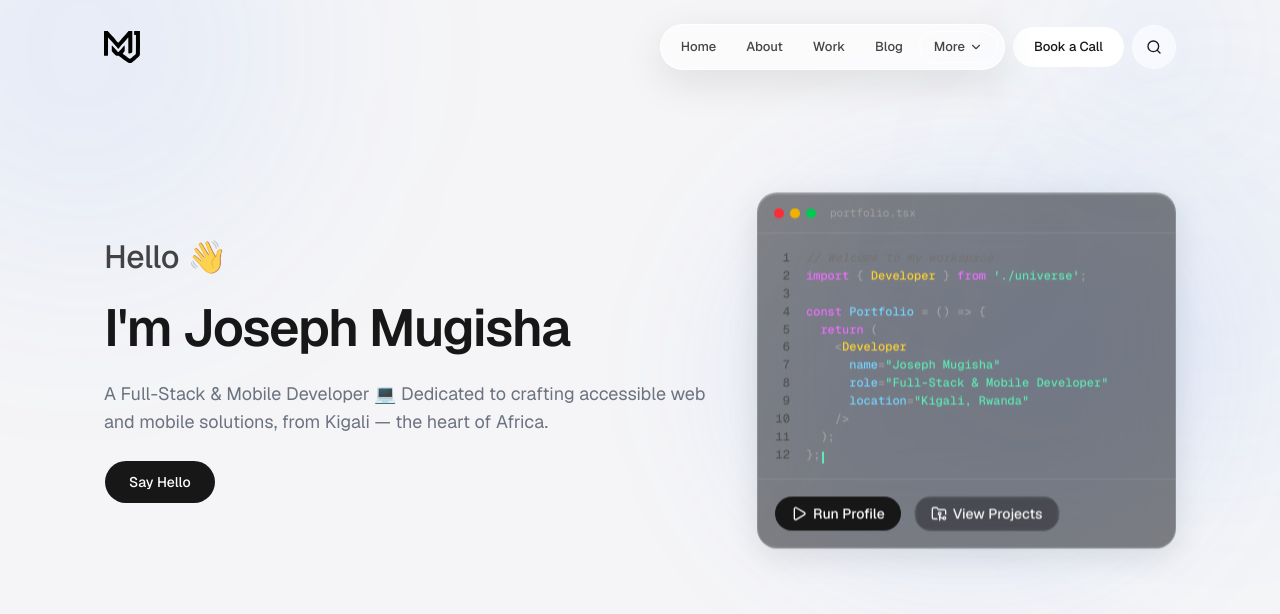
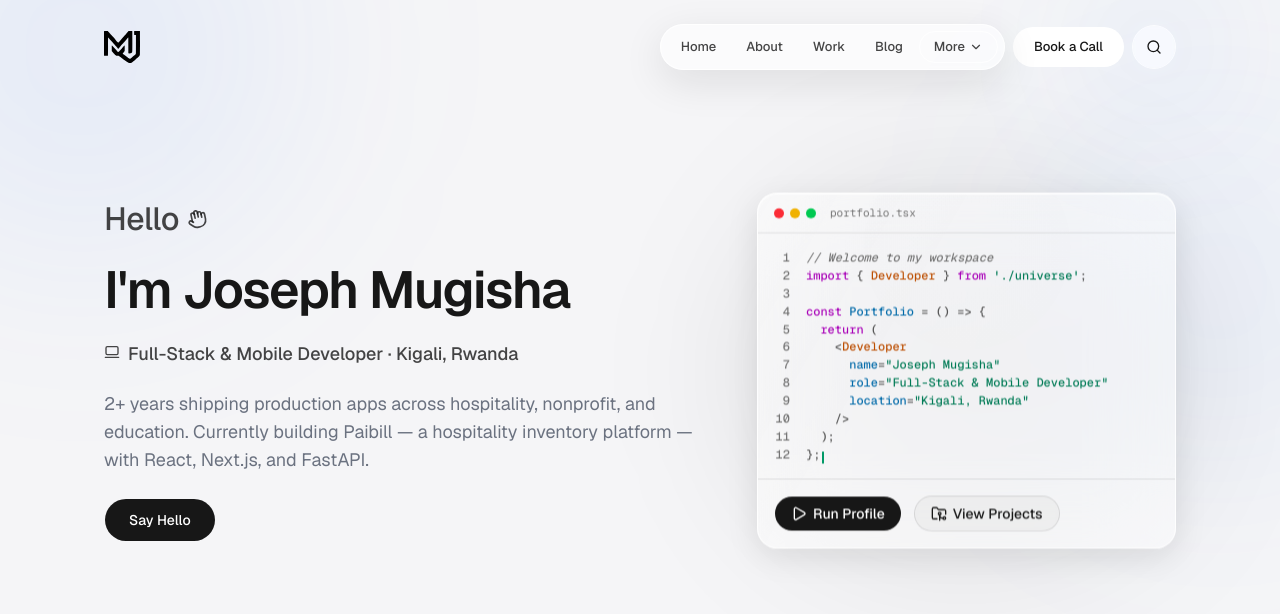
Before and after one commit to mugishaj092/my-portfolio, a Next.js app: page / in a window 1280 px wide. Shown: the top 614 px of the page. Built offline with nearby package versions, Linux system fonts and the light colour scheme.

Commit message:
feat: update .gitignore; enhance Liquid Glass panel styles and improve hero component layout; refine resume tagline and summary

```diff
--- a/app/globals.css
+++ b/app/globals.css
@@ -254,12 +254,17 @@
 }
 
 
-/* Liquid Glass: an always-dark, highly refractive glass panel for
-   floating illustrative surfaces (e.g. the hero code card) — independent
-   of site theme, evoking iOS 26's Liquid Glass: layered blur, an ambient
-   drifting sheen, and a cursor-tracked specular highlight that reacts to
-   pointer movement via --pointer-x/--pointer-y, set by LiquidGlassPanel
-   (components/ui/liquid-glass-panel.tsx) using motion values.
+/* Liquid Glass: a highly refractive glass panel for floating illustrative
+   surfaces (e.g. the hero code card), evoking iOS 26's Liquid Glass:
+   layered blur, an ambient drifting sheen, and a cursor-tracked specular
+   highlight that reacts to pointer movement via --pointer-x/--pointer-y,
+   set by LiquidGlassPanel (components/ui/liquid-glass-panel.tsx) using
+   motion values. It shares the same light/dark glass-surface pair as
+   every other floating surface in the system rather than carrying its
+   own fixed tint — the hero code card's syntax-highlight colors have
+   their own light/dark pair for the same reason (see the `syntax` map
+   in components/hero.tsx and the caret/line-number classes in
+   components/ui/code-typewriter.tsx).
    Two rendering constraints shape this utility:
    - backdrop-filter is deliberately left off — same quirk as glass-nav
      above, it must stay a Tailwind backdrop-blur/backdrop-saturate class
@@ -272,9 +277,9 @@
 
 @utility liquid-glass {
     position: relative;
-    background-color: rgba(10, 10, 12, 0.5);
-    border: 1px solid rgba(255, 255, 255, 0.15);
-    box-shadow: 0 8px 32px var(--glass-shadow), inset 0 1px 0 rgba(255, 255, 255, 0.2), inset 0 -1px 0 rgba(255, 255, 255, 0.05);
+    background-color: var(--glass-surface);
+    border: 1px solid var(--glass-border);
+    box-shadow: 0 8px 32px var(--glass-shadow), inset 0 1px 0 var(--glass-highlight), inset 0 -1px 0 rgba(255, 255, 255, 0.05);
 }
 
 @utility liquid-glass-sheen {
--- a/components/hero.tsx
+++ b/components/hero.tsx
@@ -1,5 +1,5 @@
 import Link from "next/link"
-import { FolderGit2, Play } from "lucide-react"
+import { FolderGit2, Hand, LaptopMinimal, Play } from "lucide-react"
 
 import { Button } from "@/components/ui/button"
 import { CodeTypewriter, type CodeLine } from "@/components/ui/code-typewriter"
@@ -8,12 +8,12 @@ import { CONTACT_INFO, TAGLINE } from "@/constant/resume"
 
 const syntax = {
   comment: "text-neutral-500 italic",
-  keyword: "text-fuchsia-400",
-  component: "text-amber-300",
-  variable: "text-sky-300",
-  prop: "text-sky-300",
-  string: "text-emerald-300",
-  punctuation: "text-neutral-400",
+  keyword: "text-fuchsia-700 dark:text-fuchsia-400",
+  component: "text-amber-700 dark:text-amber-300",
+  variable: "text-sky-700 dark:text-sky-300",
+  prop: "text-sky-700 dark:text-sky-300",
+  string: "text-emerald-700 dark:text-emerald-300",
+  punctuation: "text-neutral-600 dark:text-neutral-400",
 }
 
 const codeLines: CodeLine[] = [
@@ -69,13 +69,19 @@ export function Hero() {
     <section className="container-app grid grid-cols-1 items-center gap-12 pt-32 pb-section-mobile tablet:pt-40 tablet:pb-section-tablet desktop:grid-cols-12 desktop:pt-48 desktop:pb-section-desktop">
       <div className="flex flex-col items-start gap-6 desktop:col-span-7">
         <p className="flex items-center gap-2 text-headline-lg text-foreground/80">
-          Hello <span aria-hidden>👋</span>
+          Hello <Hand aria-hidden className="size-5 -rotate-12" />
         </p>
         <h1 className="text-headline-display text-foreground">
           I&apos;m {CONTACT_INFO.name}
         </h1>
+        <p className="flex items-start gap-2 text-headline-sm text-foreground/80">
+          <LaptopMinimal aria-hidden className="mt-0.5 size-4 shrink-0" />
+          <span>
+            {CONTACT_INFO.title} · {CONTACT_INFO.location}
+          </span>
+        </p>
         <p className="max-w-prose text-body-lg text-muted-foreground">
-          A {CONTACT_INFO.title} <span aria-hidden>💻</span> {TAGLINE}
+          {TAGLINE}
         </p>
         <Button
           render={<Link href="/contact" />}
@@ -89,15 +95,15 @@ export function Hero() {
       <div className="relative w-full desktop:col-span-5">
         <div
           aria-hidden
-          className="pointer-events-none absolute inset-0 -z-10 scale-110 rounded-full bg-accent/10 blur-3xl"
+          className="pointer-events-none absolute inset-0 -z-10 scale-110 rounded-full bg-primary/8 blur-3xl"
         />
 
         <LiquidGlassPanel>
-          <div className="relative flex items-center gap-1.5 border-b border-white/10 px-4 py-3">
+          <div className="relative flex items-center gap-1.5 border-b border-black/10 px-4 py-3 dark:border-white/10">
             <span className="size-2.5 rounded-pill bg-red-500" />
             <span className="size-2.5 rounded-pill bg-yellow-500" />
             <span className="size-2.5 rounded-pill bg-green-500" />
-            <span className="ml-2 text-mono-caption text-neutral-400">
+            <span className="ml-2 text-mono-caption text-neutral-500 dark:text-neutral-400">
               portfolio.tsx
             </span>
           </div>
@@ -106,7 +112,7 @@ export function Hero() {
             <CodeTypewriter lines={codeLines} />
           </pre>
 
-          <div className="relative flex flex-wrap gap-3 border-t border-white/10 px-4 py-4">
+          <div className="relative flex flex-wrap gap-3 border-t border-black/10 px-4 py-4 dark:border-white/10">
             <Button
               render={<Link href="/about" />}
               nativeButton={false}
@@ -119,7 +125,7 @@ export function Hero() {
               render={<Link href="/work" />}
               nativeButton={false}
               variant="glass"
-              className="h-9 gap-1.5 rounded-pill border-white/15 bg-white/5 px-4 text-neutral-100 hover:bg-white/10"
+              className="h-9 gap-1.5 rounded-pill border-black/15 bg-black/5 px-4 text-neutral-900 hover:bg-black/10 dark:border-white/15 dark:bg-white/5 dark:text-neutral-100 dark:hover:bg-white/10"
             >
               <FolderGit2 />
               View Projects
--- a/components/ui/code-typewriter.tsx
+++ b/components/ui/code-typewriter.tsx
@@ -74,7 +74,7 @@ function CodeTypewriter({ lines }: { lines: CodeLine[] }) {
 
         return (
           <span key={index} className="flex whitespace-pre">
-            <span className="mr-4 w-4 shrink-0 select-none text-right text-neutral-600">
+            <span className="mr-4 w-4 shrink-0 select-none text-right text-neutral-500 dark:text-neutral-600">
               {index + 1}
             </span>
             <span>
@@ -86,7 +86,7 @@ function CodeTypewriter({ lines }: { lines: CodeLine[] }) {
               {showCaret && (
                 <motion.span
                   aria-hidden
-                  className="ml-0.5 inline-block h-[1em] w-[2px] translate-y-[0.15em] bg-emerald-300 align-middle"
+                  className="ml-0.5 inline-block h-[1em] w-[2px] translate-y-[0.15em] bg-emerald-600 align-middle dark:bg-emerald-300"
                   animate={{ opacity: [1, 1, 0, 0] }}
                   transition={{ duration: 1, repeat: Infinity, times: [0, 0.5, 0.5, 1] }}
                 />
--- a/constant/resume.ts
+++ b/constant/resume.ts
@@ -15,7 +15,7 @@ export const CONTACT_INFO: ContactInfo = {
 };
 
 export const TAGLINE: string =
-  "Dedicated to crafting accessible web and mobile solutions, from Kigali — the heart of Africa.";
+  "2+ years shipping production apps across hospitality, nonprofit, and education. Currently building Paibill — a hospitality inventory platform — with React, Next.js, and FastAPI.";
 
 export const SUMMARY: string =
   "Full-Stack and Mobile App Developer with 2+ years of experience building and shipping production applications across hospitality, nonprofit, education, and mobile sectors. Solid expertise in JavaScript/TypeScript, React, Next.js, Node.js/Express.js, and FastAPI within modern full-stack stacks. Currently building Paibill, a hospitality inventory management platform, after delivering websites and internal systems for Children Might Foundation, cross-platform mobile apps at Igacode, and real-time learner dashboards at Posinnove, committed to aligning technology with real-world impact and continuous learning.";
```
Also changed, not shown: 1 other file (tests, documents, lock files or other folders).
